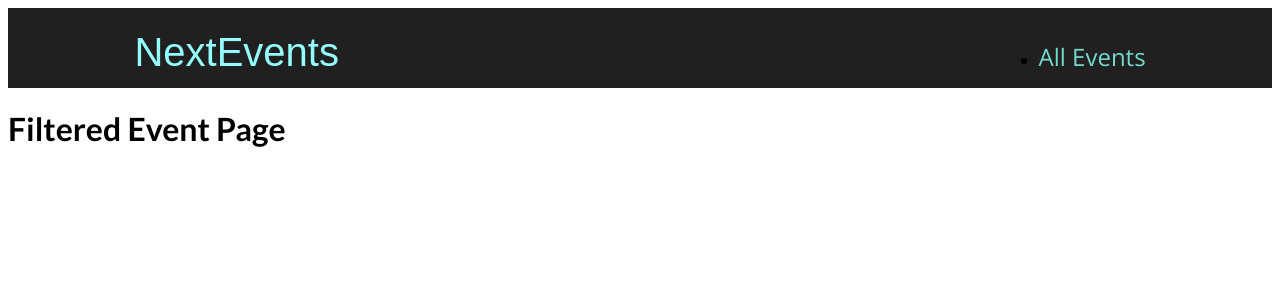
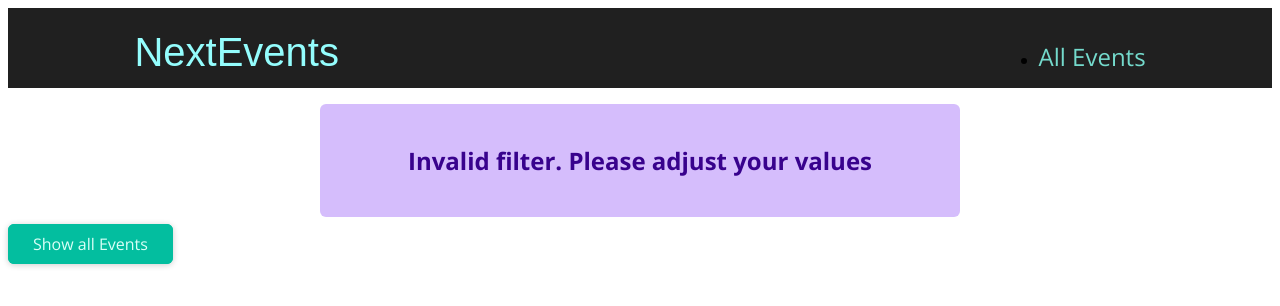
Before and after one commit to shashankdkte/ac-next, a Next.js app in the folder 03-project-event/: page /events in a window 1280 px wide. Shown: the top 306 px of the page. Built offline with nearby package versions, Linux system fonts and the light colour scheme.

Commit message:
Extracting Data and Final Touches

```diff
--- /dev/null
+++ b/03-project-event/components/events/results-title.js
@@ -0,0 +1,20 @@
+import Button from '../ui/button';
+import classes from './results-title.module.css';
+
+function ResultsTitle(props) {
+  const { date } = props;
+
+  const humanReadableDate = new Date(date).toLocaleDateString('en-US', {
+    month: 'long',
+    year: 'numeric',
+  });
+
+  return (
+    <section className={classes.title}>
+      <h1>Events in {humanReadableDate}</h1>
+      <Button link='/events'>Show all events</Button>
+    </section>
+  );
+}
+
+export default ResultsTitle;
--- /dev/null
+++ b/03-project-event/components/events/results-title.module.css
@@ -0,0 +1,6 @@
+.title {
+  margin: 2rem auto;
+  width: 90%;
+  max-width: 40rem;
+  text-align: center;
+}
--- /dev/null
+++ b/03-project-event/components/ui/error-alert.js
@@ -0,0 +1,7 @@
+import classes from './error-alert.module.css';
+
+function ErrorAlert(props) {
+  return <div className={classes.alert}>{props.children}</div>;
+}
+
+export default ErrorAlert;
--- /dev/null
+++ b/03-project-event/components/ui/error-alert.module.css
@@ -0,0 +1,12 @@
+.alert {
+  margin: 1rem auto;
+  padding: 1rem 2rem;
+  width: 90%;
+  max-width: 40rem;
+  background-color: #d5bdfc;
+  color: #38028d;
+  font-weight: bold;
+  font-size: 1.5rem;
+  text-align: center;
+  border-radius: 6px;
+}
--- a/03-project-event/pages/events/[...slug].js
+++ b/03-project-event/pages/events/[...slug].js
@@ -1,7 +1,65 @@
+import EventList from "@/components/events/event-list";
+import ResultsTitle from "@/components/events/results-title";
+import Button from "@/components/ui/button";
+import ErrorAlert from "@/components/ui/error-alert";
+import { getFilteredEvents } from "@/dummy-data";
+import { useRouter } from "next/router";
+import { Fragment } from "react";
+
 function FilteredEventsPage() {
-  return <div>
-    <h1>Filtered Event Page</h1>
-  </div>
+  const router = useRouter();
+
+  const filterData = router.query.slug;
+  if (!filterData)
+  {
+    return <p className="center">Loading...</p>
+  }
+
+  const filteredYear = filterData[0];
+  const filterMonth = filterData[1];
+
+  const numYear = +filteredYear;
+  const numMonth = +filterMonth;
+
+  if (isNaN(numYear) || isNaN(numMonth)
+    || numYear > 2030 || numYear < 2021 || numMonth < 1 || numMonth > 12)
+  {
+    return (
+      <Fragment>
+        <ErrorAlert>
+
+      <p>Invalid filter. Please adjust your values</p>
+        </ErrorAlert>
+        <Button link="/events">Show all Events</Button>
+      </Fragment>
+      )
+  }
+
+  const filteredEvents = getFilteredEvents({
+    year: numYear,
+    month:numMonth
+  })
+
+  if (!filteredEvents || filteredEvents.length === 0)
+  {
+    return <Fragment style={{textAlign:"center"}}>
+        <ErrorAlert>
+
+      <p>No Events Found for chosen filter</p>
+      </ErrorAlert>
+      <div className="center">
+
+        <Button  link="/events">Show all Events</Button>
+      </div>
+      </Fragment>
+  }
+
+  const date = new Date(numYear, numMonth -1 )
+  return <Fragment>
+    <ResultsTitle date={date}>
+    <EventList  items={filteredEvents}/>
+    </ResultsTitle>
+  </Fragment>
 }
 
 export default FilteredEventsPage;
--- a/03-project-event/styles/globals.css
+++ b/03-project-event/styles/globals.css
@@ -16,3 +16,6 @@
 h6 {
   font-family: 'Lato', sans-serif;
 }
+.center {
+  text-align: center;
+}
```
Also changed, not shown: 03-project-event/components/events/event-search.js (+13 -4 lines), 03-project-event/pages/events/index.js (+8 -1 lines).
